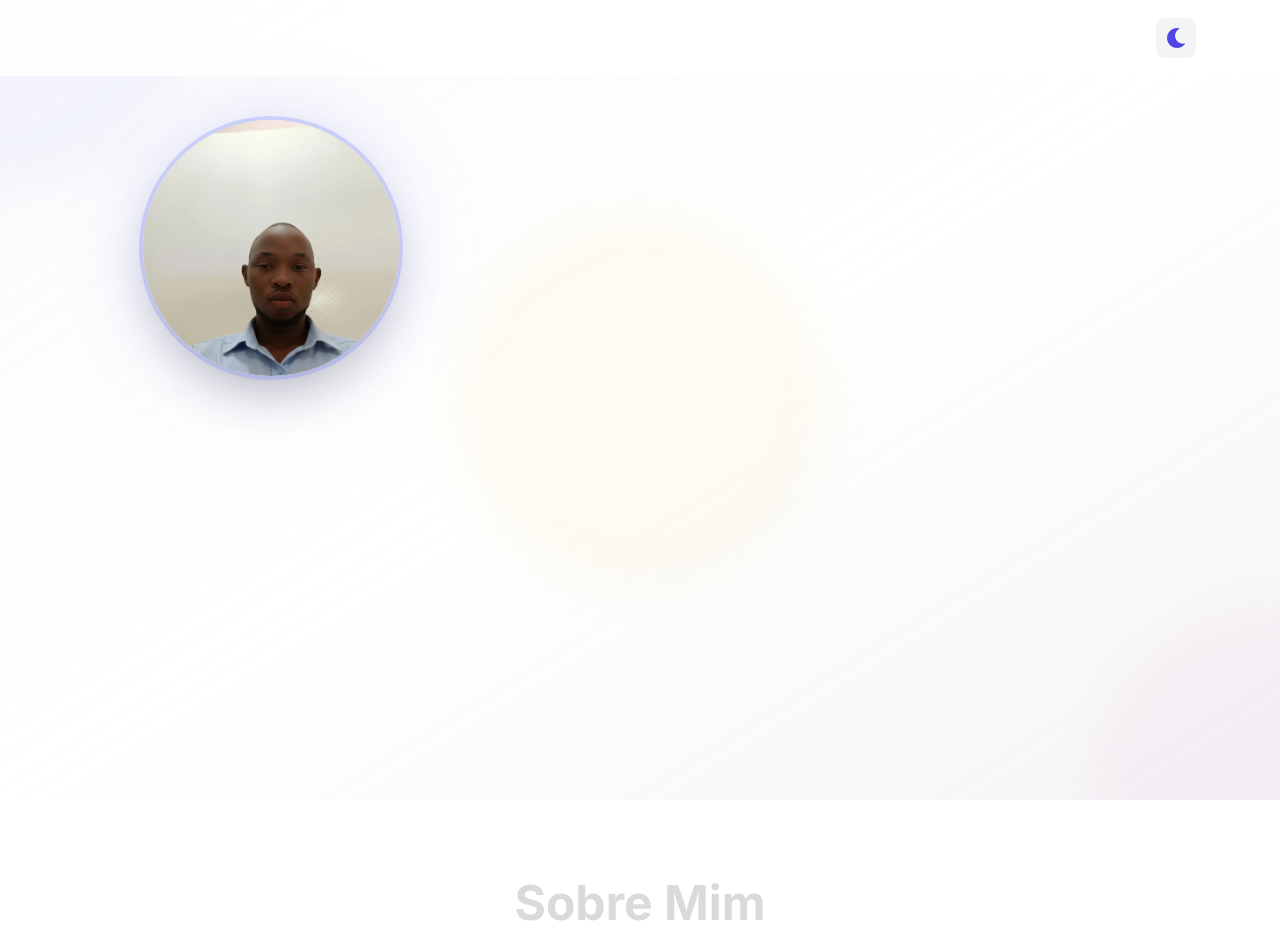
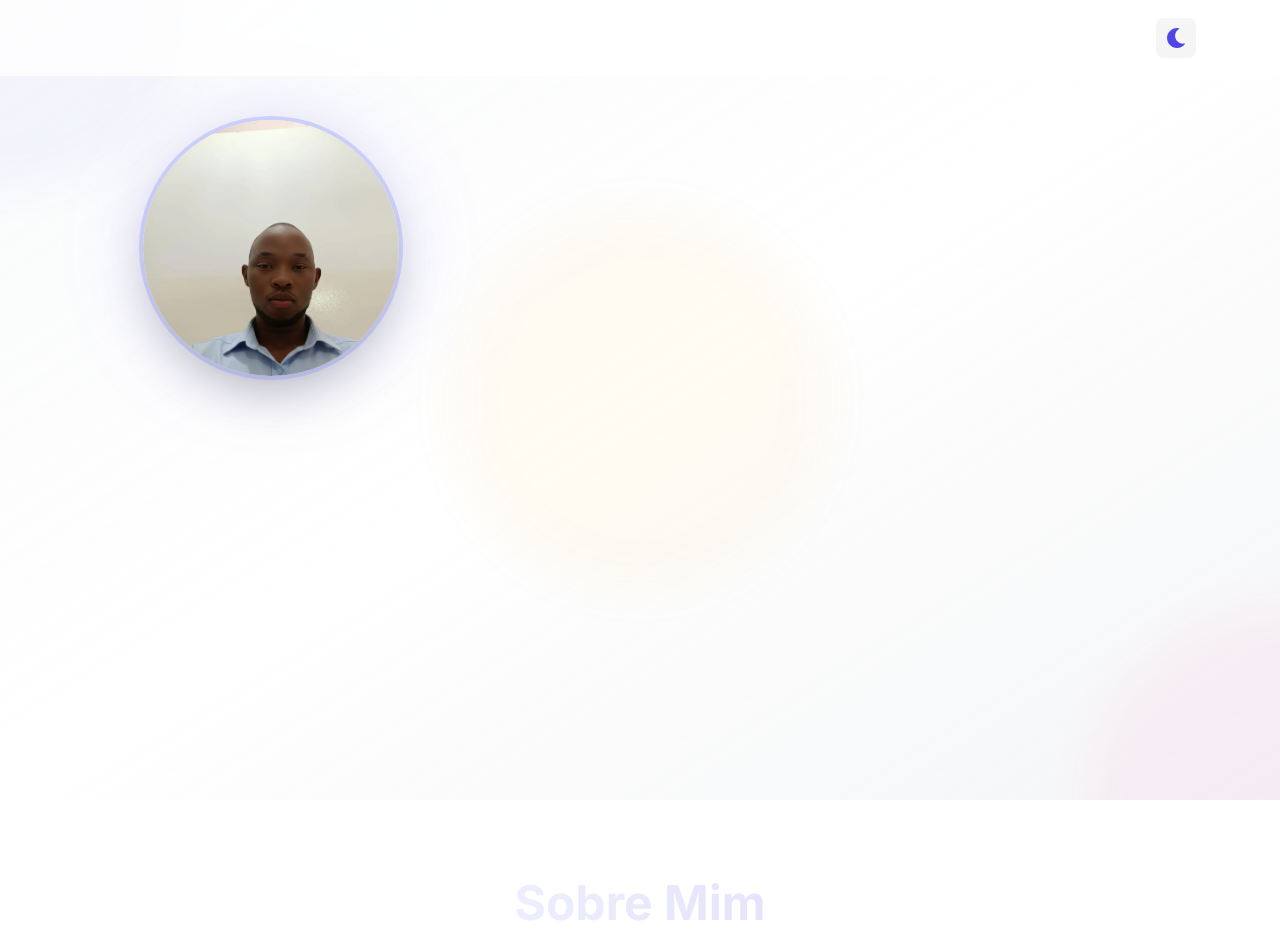
Before and after one commit to arlindolazaro/arlindolazaro.github.io, a React (Vite) app: page / in a window 1280 px wide. Shown: the top 952 px of the page. Built offline with nearby package versions, Linux system fonts and the light colour scheme.

Commit message:
refactor: melhorar componentes comuns reutilizáveis

```diff
--- a/src/components/common/SectionTitle.tsx
+++ b/src/components/common/SectionTitle.tsx
@@ -12,7 +12,7 @@ export const SectionTitle = ({ children, className = '' }: SectionTitleProps) =>
     whileInView={{ opacity: 1, y: 0 }}
     transition={{ duration: 0.5 }}
     viewport={{ once: true }}
-    className={`text-4xl md:text-5xl font-bold text-center mb-4 ${className}`}
+    className={`text-4xl md:text-5xl font-bold text-center mb-4 bg-gradient-to-r from-indigo-400 to-indigo-600 bg-clip-text text-transparent ${className}`}
   >
     {children}
   </motion.h2>
--- a/src/components/common/TechBadge.tsx
+++ b/src/components/common/TechBadge.tsx
@@ -8,7 +8,7 @@ interface TechBadgeProps {
 export const TechBadge = ({ name, className = '' }: TechBadgeProps) => (
   <motion.span
     whileHover={{ scale: 1.05 }}
-    className={`px-3 py-1 text-sm font-medium bg-gray-100 dark:bg-gray-700 rounded-full ${className}`}
+    className={`px-3 py-1 text-sm font-medium bg-neutral-100 dark:bg-neutral-700 rounded-full ${className}`}
   >
     {name}
   </motion.span>
--- a/src/components/common/ThemeToggle.tsx
+++ b/src/components/common/ThemeToggle.tsx
@@ -66,7 +66,7 @@ export const ThemeToggle = () => {
         try { window.dispatchEvent(new CustomEvent('theme-change', { detail: next })); } catch {}
       }}
       aria-label="Alternar tema claro/escuro"
-      className="relative flex items-center justify-center w-10 h-10 rounded-lg bg-gray-100 dark:bg-gray-800 text-gray-800 dark:text-gray-100 hover:bg-gray-200 dark:hover:bg-gray-700 transition-all duration-200 group"
+      className="relative flex items-center justify-center w-10 h-10 rounded-lg bg-neutral-100 dark:bg-neutral-800 text-neutral-800 dark:text-neutral-100 hover:bg-neutral-200 dark:hover:bg-neutral-700 transition-all duration-200 group"
     >
       <div className="relative z-10 transform transition-transform duration-500">
         {isDark ? (
```
